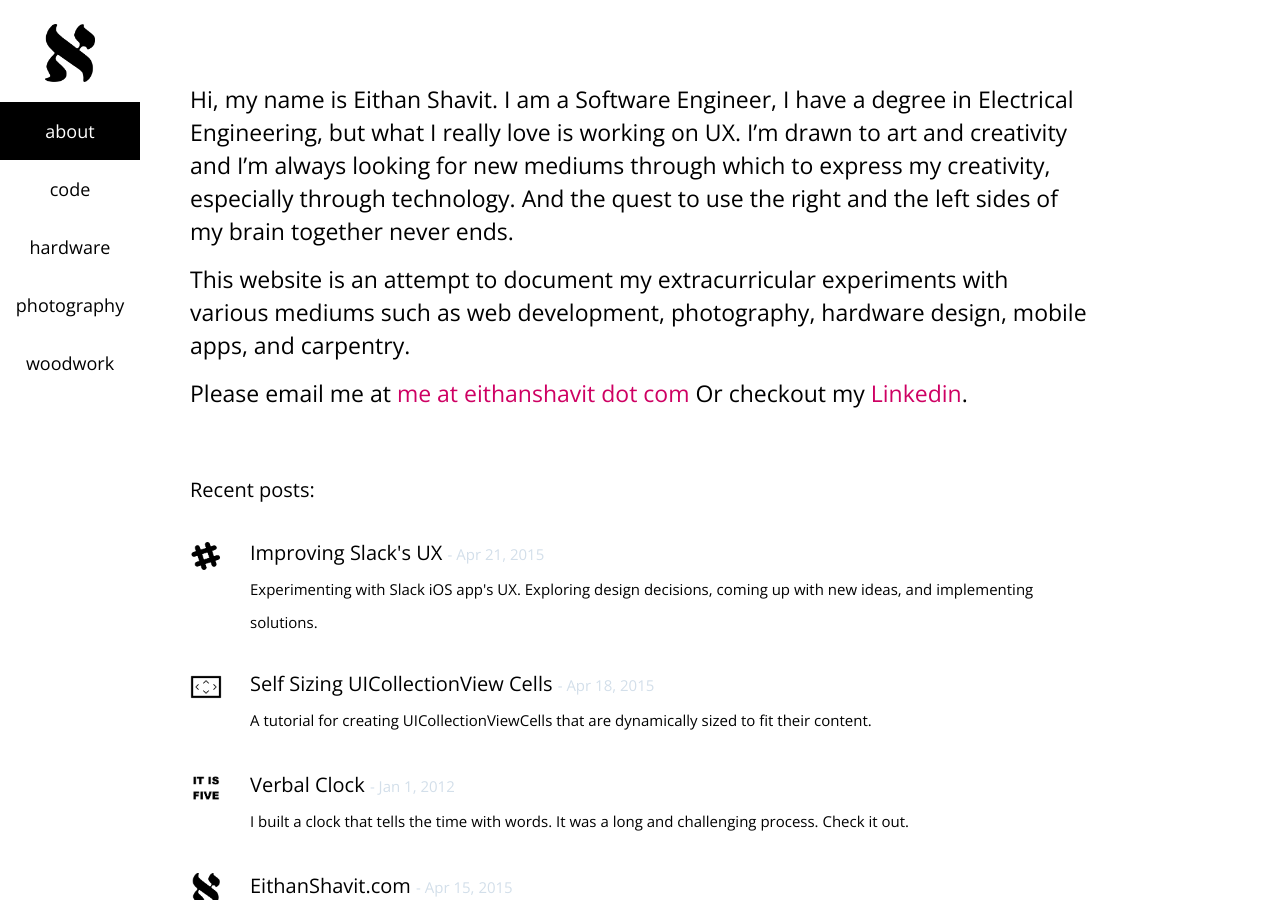
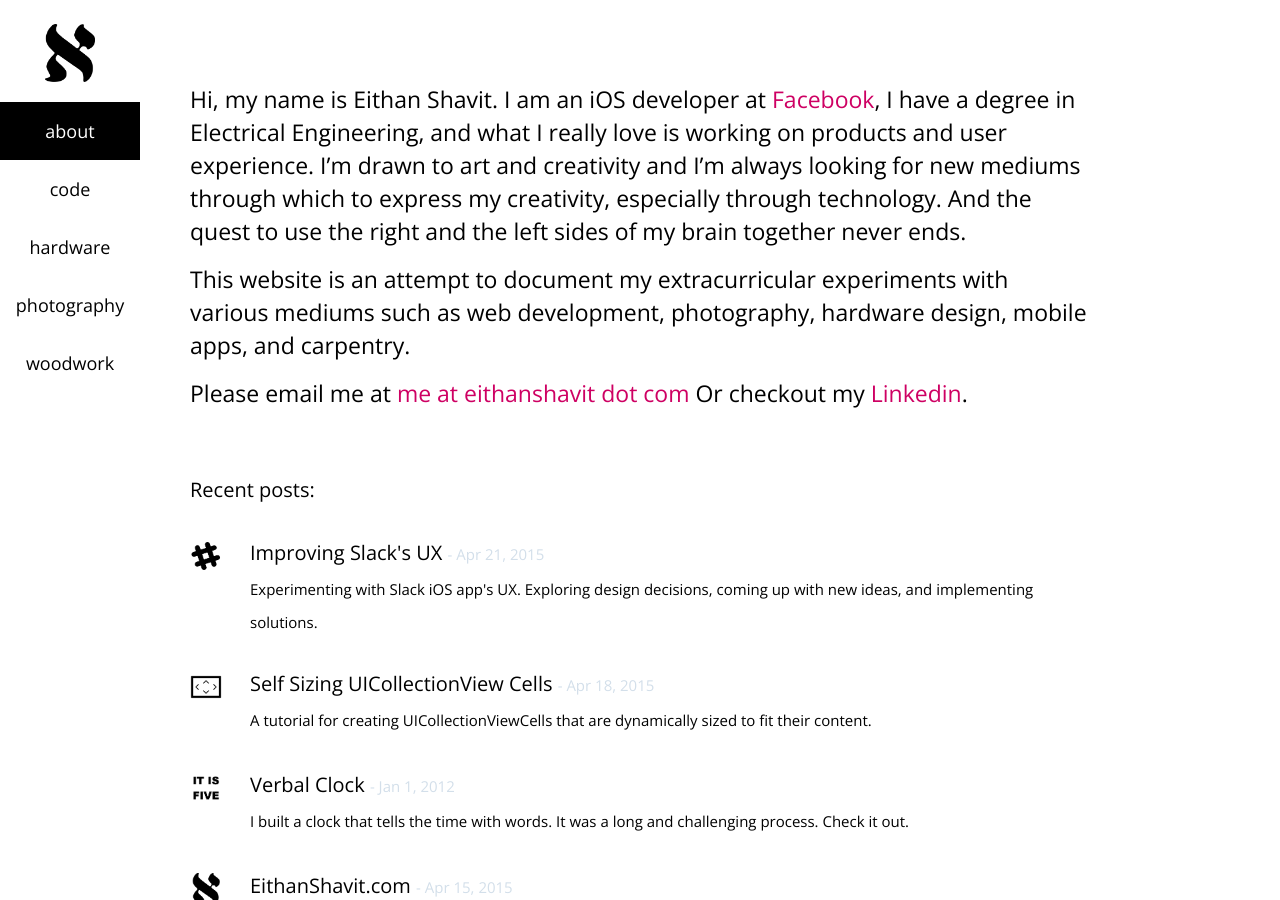
Before and after one commit to eithanshavit/eithanshavit.github.io, a Jekyll site: the page built from about.md, in a window 1280 px wide and 900 px high. Built offline with Jekyll 4.4.1, drawn with Linux system fonts in a browser that asks for light colours.

Commit message:
Adding facebook position to about page

```diff
--- a/about.md
+++ b/about.md
@@ -5,7 +5,7 @@ permalink: /
 priority: 1
 ---
 
-Hi, my name is Eithan Shavit. I am a Software Engineer, I have a degree in Electrical Engineering, but what I really love is working on UX. I'm drawn to art and creativity and I'm always looking for new mediums through which to express my creativity, especially through technology. And the quest to use the right and the left sides of my brain together never ends.
+Hi, my name is Eithan Shavit. I am an iOS developer at [Facebook](https://www.facebook.com), I have a degree in Electrical Engineering, and what I really love is working on products and user experience. I'm drawn to art and creativity and I'm always looking for new mediums through which to express my creativity, especially through technology. And the quest to use the right and the left sides of my brain together never ends.
 
 This website is an attempt to document my extracurricular experiments with various mediums such as web development, photography, hardware design, mobile apps, and carpentry.
 
```
